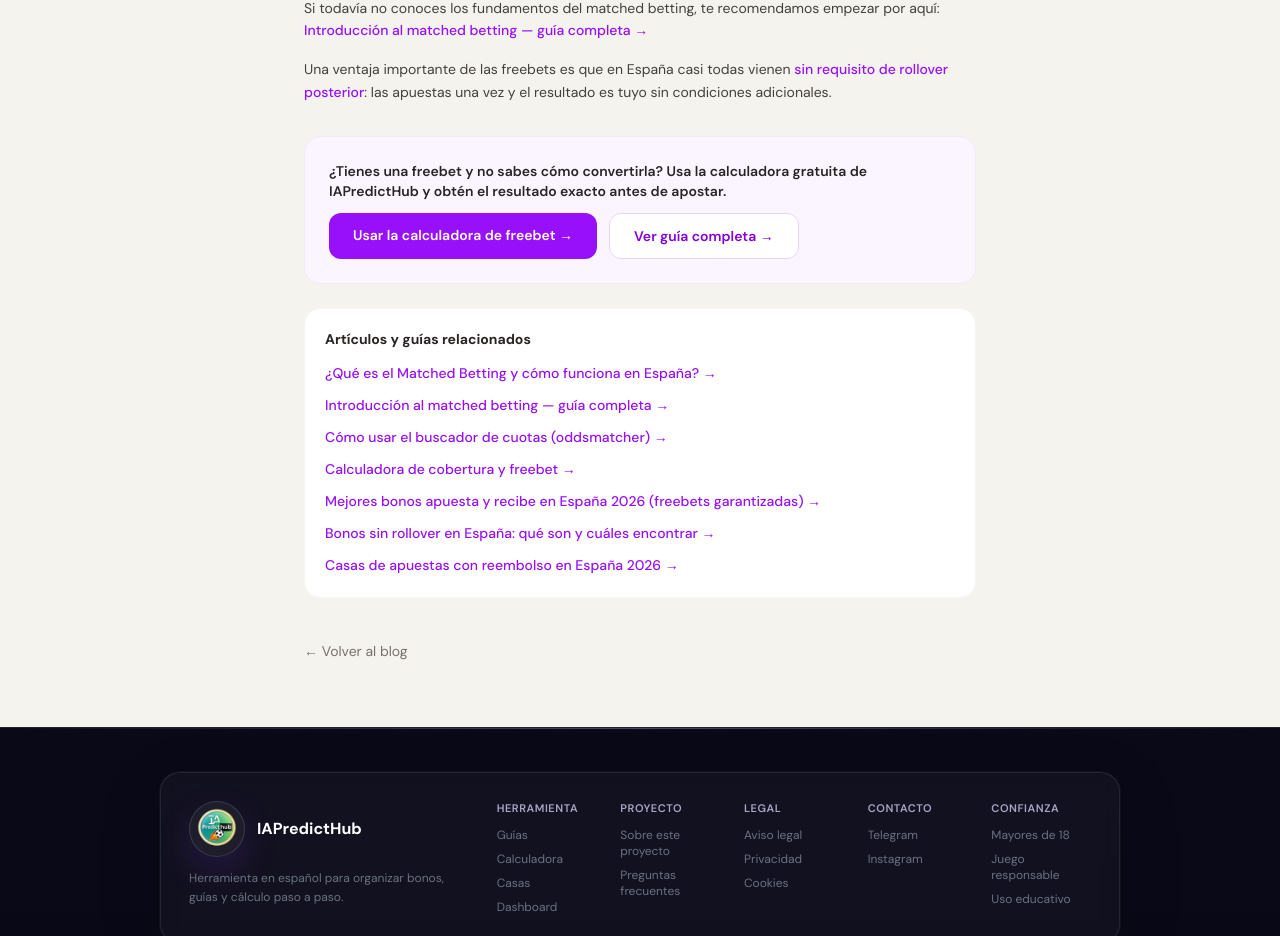
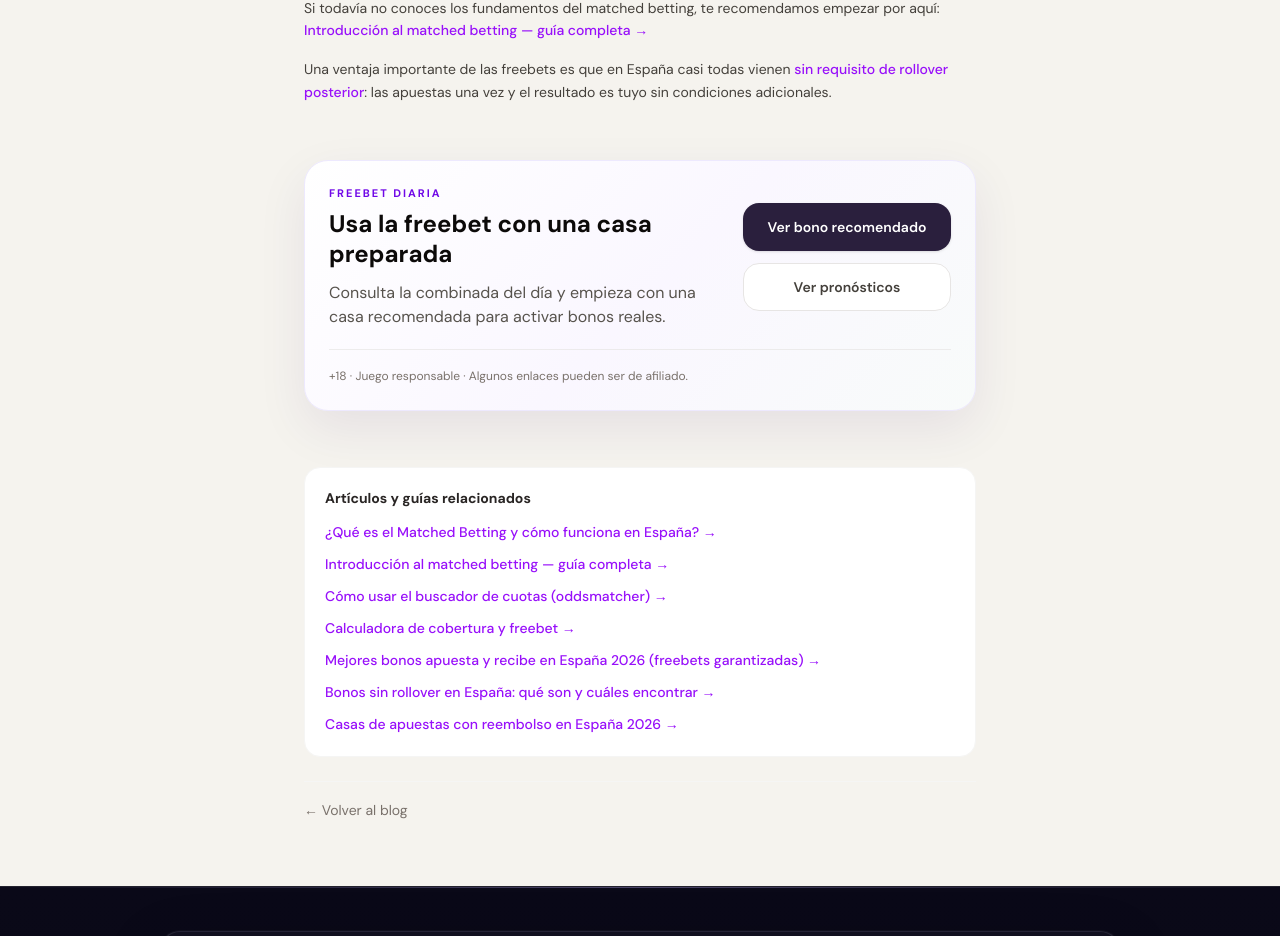
Before and after one commit to eloylt13/matched-betting-app, a Next.js app: page /blog/que-es-una-freebet in a window 1280 px wide. Shown: the part 3394-4330 px from the top of the page. Built offline with nearby package versions, Linux system fonts and the light colour scheme; no server answers; a web font is replaced by a local one.

Commit message:
feat: add freebet CTA to freebet article

```diff
--- a/app/blog/que-es-una-freebet/page.tsx
+++ b/app/blog/que-es-una-freebet/page.tsx
@@ -1,5 +1,6 @@
 import type { Metadata } from 'next'
 import Link from 'next/link'
+import BlogCta from "@/components/blog/BlogCta"
 
 export const metadata: Metadata = {
   title: '¿Qué es una freebet y cómo convertirla? Guía práctica | IAPredictHub',
@@ -322,27 +323,7 @@ export default function QueEsUnaFreebetPage() {
 
       </div>
 
-      {/* ── CTA final ── */}
-      <div className="bg-purple-50 border border-purple-100 rounded-2xl p-6 flex flex-col items-start gap-3 mt-2">
-        <p className="text-sm font-semibold text-stone-800">
-          ¿Tienes una freebet y no sabes cómo convertirla? Usa la calculadora gratuita
-          de IAPredictHub y obtén el resultado exacto antes de apostar.
-        </p>
-        <div className="flex flex-wrap gap-3">
-          <Link
-            href="/calculadora"
-            className="inline-block bg-purple-600 hover:bg-purple-700 text-white text-sm font-semibold px-6 py-3 rounded-xl transition-colors"
-          >
-            Usar la calculadora de freebet →
-          </Link>
-          <Link
-            href="/bienvenida"
-            className="inline-block bg-white border border-purple-200 hover:border-purple-400 text-purple-700 text-sm font-semibold px-6 py-3 rounded-xl transition-colors"
-          >
-            Ver guía completa →
-          </Link>
-        </div>
-      </div>
+      <BlogCta variant="freebet" />
 
       {/* ── Artículos relacionados ── */}
       <aside className="bg-white rounded-2xl border border-stone-100 p-5">
```
